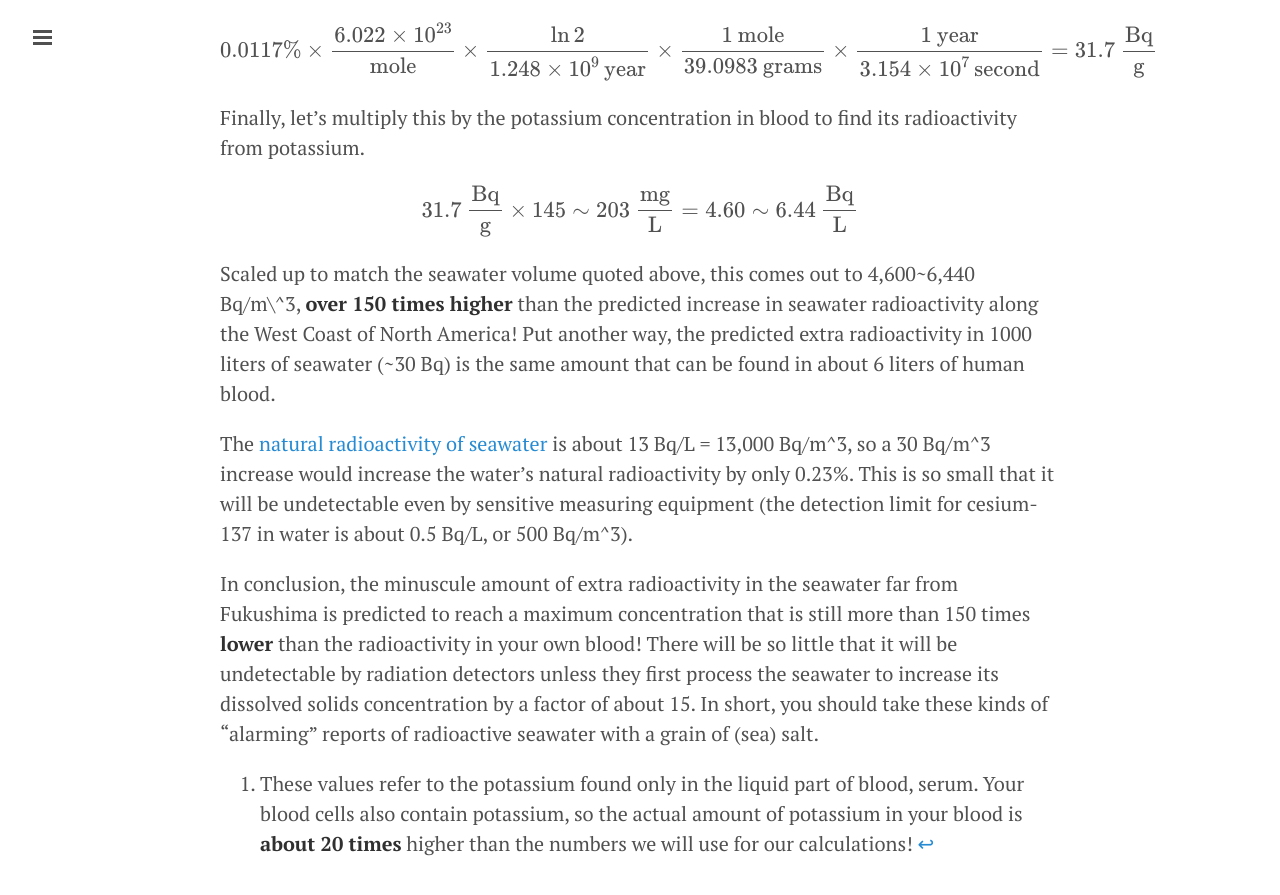
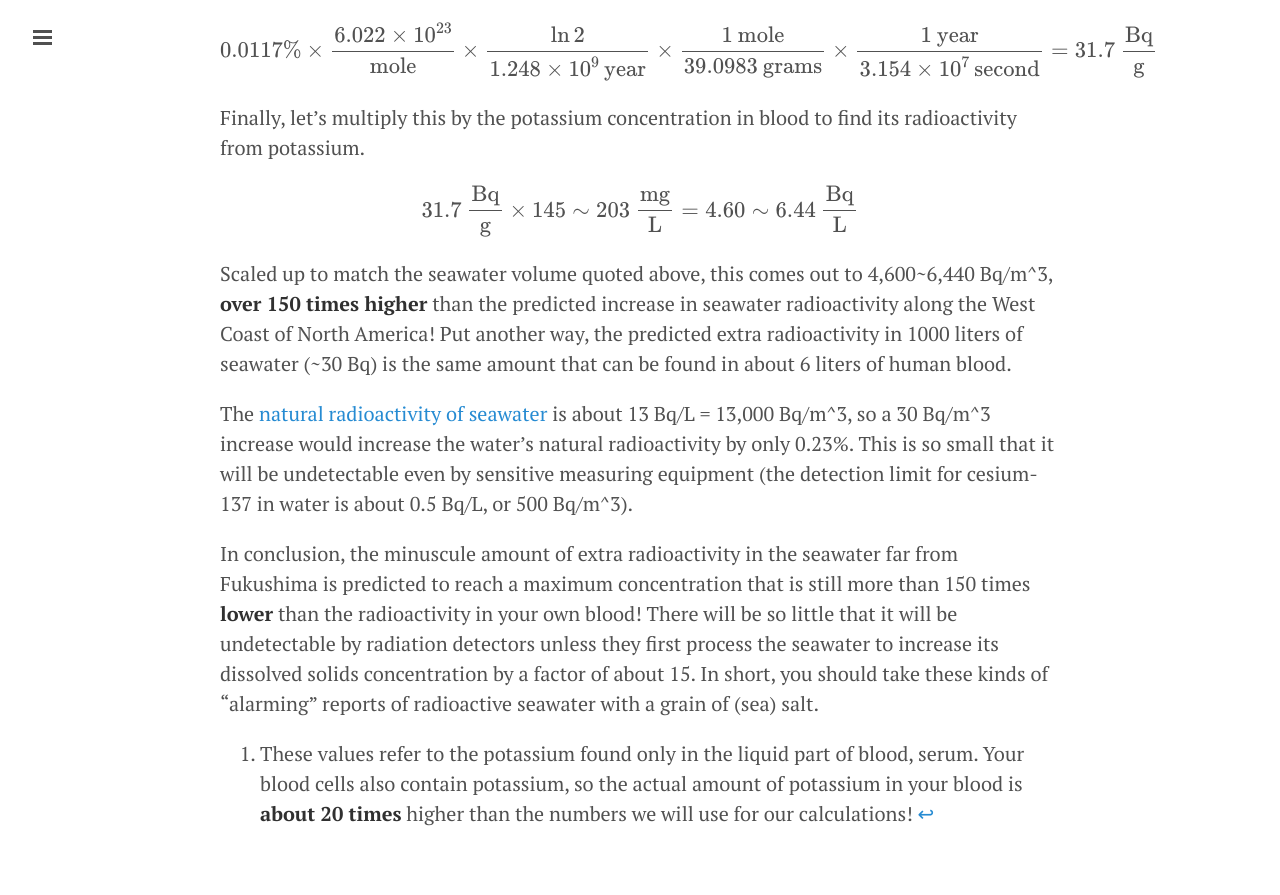
Before and after one commit to xatlasm/xatlasm.github.io, a Jekyll site: the page built from _posts/2014-01-24-fukushima-seawater-and-radioactivity-of-human-blood.md, in a window 1280 px wide and 900 px high, scrolled down 1432 px. Shown: the top 895 px of the window. Built offline with Jekyll 4.4.1, drawn with Linux system fonts in a browser that asks for light colours; formulas are drawn with MathJax 3; comment, search, counter and statistics services are not loaded.

Commit message:
fix escape chars

```diff
--- a/_posts/2014-01-24-fukushima-seawater-and-radioactivity-of-human-blood.md
+++ b/_posts/2014-01-24-fukushima-seawater-and-radioactivity-of-human-blood.md
@@ -40,13 +40,13 @@
 
 The [normal
 range](http://www.nlm.nih.gov/medlineplus/ency/article/003484.htm) for
-potassium in human blood[^1] is 3.7\~5.2 mEq/L. mEq stands for
+potassium in human blood[^1] is 3.7~5.2 mEq/L. mEq stands for
 milliequivalent, and is a fancy unit for measuring ion concentrations in
 solution. We can easily convert this to a more standard milligrams per
 liter, by noting that 1 mEq = 1 mmol (millimole) for potassium ions, and
 that the atomic weight of potassium is 39.0983 milligrams per millimole.
 In other words, the normal concentration of potassium in human blood is
-145\~203 mg/L.
+145~203 mg/L.
 
 $$3.7\sim 5.2\: \mathrm{\frac{mEq}{L}} \: \times 1\: \mathrm{\frac{mmol}{mEq}} \times 39.0983\: \mathrm{\frac{mg}{mmol}} =  145\sim 203\: \mathrm{\frac{mg}{L}}$$
 
@@ -64,10 +64,10 @@
 $$31.7 \: \mathrm{\frac{Bq}{g}} \times 145\sim 203\: \mathrm{\frac{mg}{L}} = 4.60\sim 6.44\: \mathrm{\frac{Bq}{L}}$$
 
 Scaled up to match the seawater volume quoted above, this comes out to
-4,600\~6,440 Bq/m\^3, **over 150 times higher** than the predicted
+4,600~6,440 Bq/m^3, **over 150 times higher** than the predicted
 increase in seawater radioactivity along the West Coast of North
 America! Put another way, the predicted extra radioactivity in 1000
-liters of seawater (\~30 Bq) is the same amount that can be found in
+liters of seawater (~30 Bq) is the same amount that can be found in
 about 6 liters of human blood.
 
 The [natural radioactivity of
```
